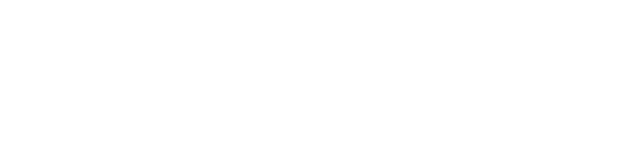
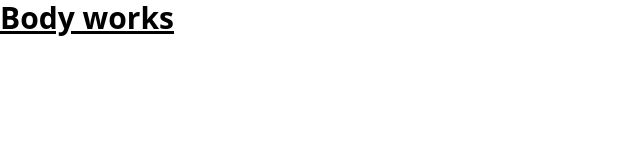
Before and after one commit to IHC-202301-SafeLife/SegurMap-LandingPage, a website: page src/index.html in a window 1280 px wide. Shown: the whole page, without its empty margins (0-640 px from the left). Drawn offline with Linux system fonts and the light colour scheme.

Commit message:
feat: add tailwind dependencies

```diff
--- a/src/index.html
+++ b/src/index.html
@@ -1,14 +1,15 @@
 <!DOCTYPE html>
 <html>
-    <head>
-        <meta charset="utf-8">
-        <meta http-equiv="X-UA-Compatible" content="IE=edge">
-        <title></title>
-        <meta name="description" content="">
-        <meta name="viewport" content="width=device-width, initial-scale=1">
-        <link rel="stylesheet" href="">
-    </head>
-    <body>
-
-    </body>
+  <head>
+    <meta charset="utf-8" />
+    <meta http-equiv="X-UA-Compatible" content="IE=edge" />
+    <title></title>
+    <meta name="description" content="" />
+    <meta name="viewport" content="width=device-width, initial-scale=1" />
+    <link rel="stylesheet" href="styles/tailwind.css" />
+    <link rel="stylesheet" href="styles/styles.css" />
+  </head>
+  <body>
+    <h1 class="text-3xl font-bold underline">Body works</h1>
+  </body>
 </html>
--- /dev/null
+++ b/src/styles/styles.css
@@ -0,0 +1,3 @@
+@tailwind base;
+@tailwind components;
+@tailwind utilities;
--- /dev/null
+++ b/tailwind.config.js
@@ -0,0 +1,8 @@
+/** @type {import('tailwindcss').Config} */
+module.exports = {
+  content: ["./src/**/*.{html,js}"],
+  theme: {
+    extend: {},
+  },
+  plugins: [],
+}
```
Also changed, not shown: package.json (added, +8 -0 lines), src/styles/tailwind.css (added), 1 other file.
